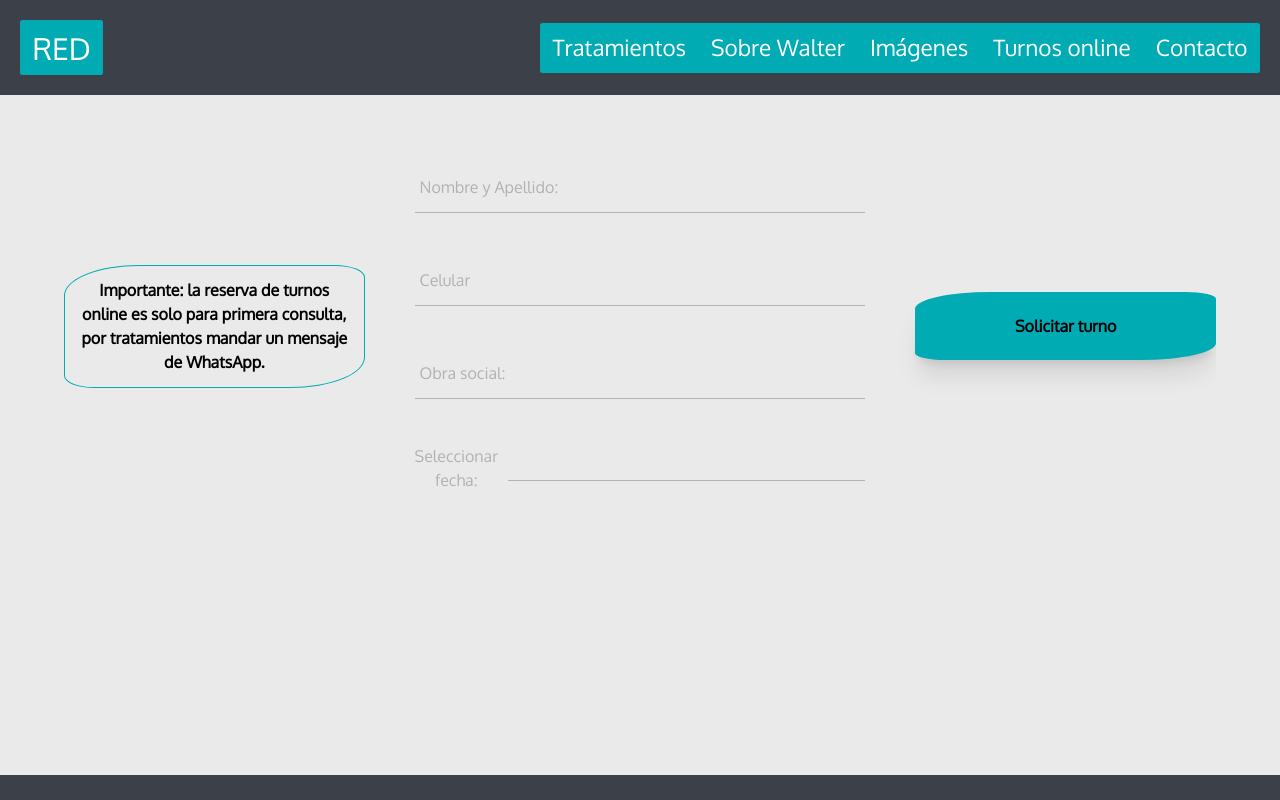
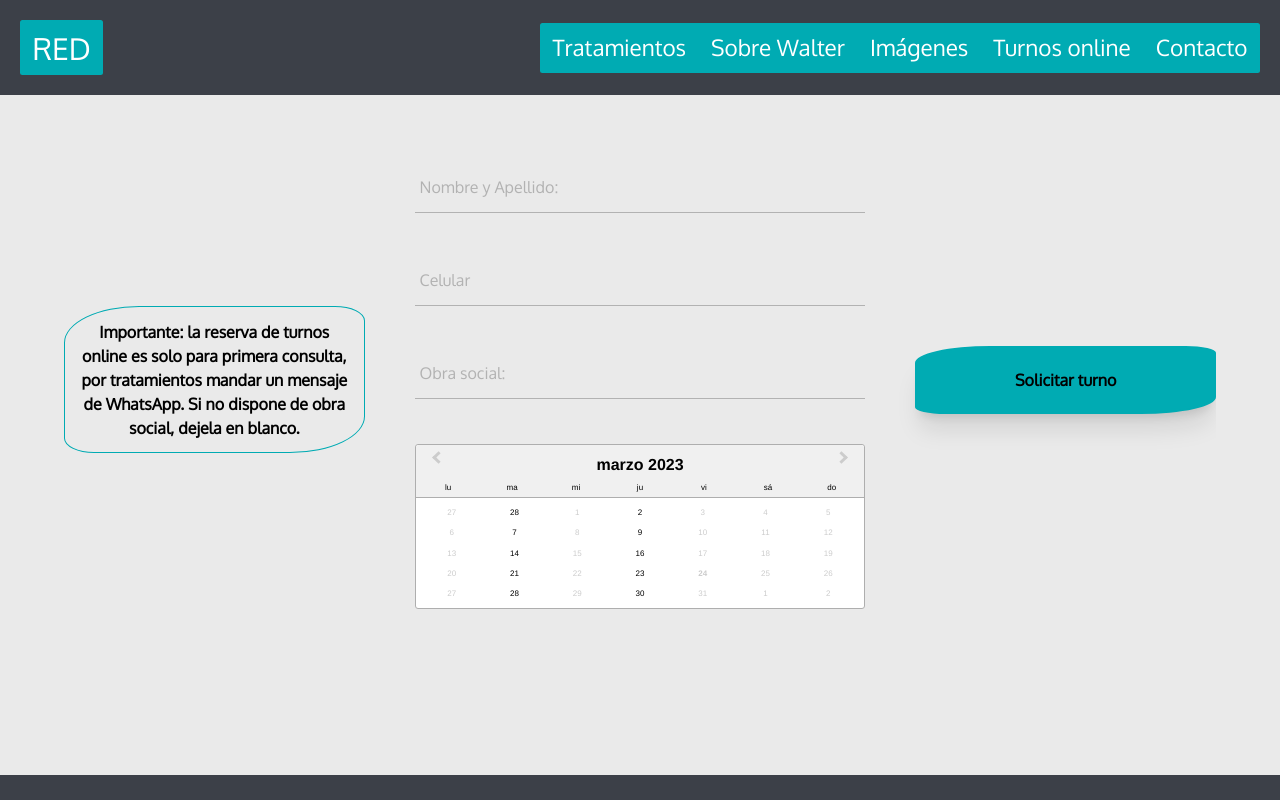
Before and after one commit to AntonioDelGreco/consultorio_FRONTEND, a React (Vite) app: page /turnos in a window 1280 px wide. Built offline with nearby package versions, Linux system fonts and the light colour scheme; no server answers.

Commit message:
Correciones

```diff
--- a/src/components/Turnos.jsx
+++ b/src/components/Turnos.jsx
@@ -28,10 +28,8 @@ const Turnos = () => {
   const [ formValues, setFormValues ] = useState(defaultFormTurno);
   const { nombre, celular, obraSocial, fecha, horario } = formValues;
   const alertaRef = useRef();
+  const horarioRef = useRef();
   const [ alerta, setAlerta ] = useState(defaultAlert);
-  useEffect(() => {
-    alertaRef.current?.scrollIntoView({ behavior:'smooth' });
-  }, [alerta])
 
   //LOGICA
   const filterDate = date => date.getDay() === 2 || date.getDay() === 4;
@@ -87,13 +85,20 @@ const Turnos = () => {
     setTimeout(() => setAlerta(defaultAlert), 3000);
   }
 
+  useEffect(() => {
+    alertaRef.current?.scrollIntoView({ behavior:'smooth' });
+  }, [alerta])
+  useEffect(() => {
+    horarioRef.current?.scrollIntoView({ behavior:'smooth' });
+  }, [horario])
+
   return (
     <main className="contenedor py-10 overflow-x-hidden">
-      <form className='flex flex-col lg:flex-row items-center gap-20' onSubmit={handleFormSubmit}>
-        <div className='lg:w-1/3'>
-          <h2 className='border border-turqueza border-dos-esquinas p-5 text-center font-bold'>Importante: la reserva de turnos online es solo para primera consulta, por tratamientos mandar un mensaje de WhatsApp.</h2>
+      <form className='flex flex-col md:flex-row items-center gap-20' onSubmit={handleFormSubmit}>
+        <div className='md:w-1/3'>
+          <h2 className='border border-turqueza border-dos-esquinas p-5 text-center font-bold'>Importante: la reserva de turnos online es solo para primera consulta, por tratamientos mandar un mensaje de WhatsApp. Si no dispone de obra social, dejela en blanco.</h2>
         </div>
-        <div className='lg:w-1/2 overflow-x-hidden'>
+        <div className='w-full md:w-1/2'>
           <InputForm
             tipoInput='input'
             label='Nombre y Apellido:'
@@ -120,23 +125,21 @@ const Turnos = () => {
             value={obraSocial}
             onChange={handleInputTurnos}
             />
-          <div className='flex flex-col items-center md:flex-row gap-4 mb-16'>
-            <h2 className={`text-center text-grisClaro ${fecha && 'text-negro'}`}>Seleccionar fecha:</h2>
           <DatePicker
-              className="border-b bg-casiBlanco border-grisClaro w-screen"
-              withPortal
+            dateFormat="dd/MM/yyyy"
+            calendarClassName='date-picker-custom mb-10'
+            inline
             locale={es}
             name="fecha"
             onChange={handleInputTurnos}
             filterDate={filterDate}
             selected={fecha}
           />
-          </div>
           <Collapse isOpened={true}>
-            { horario && <p className='mb-16'>Su horario sera: <span className='font-bold text-3xl'>{horario}hs</span>. Existen dos horarios, uno para cada dia. De lo contrario comunicarse por WhatsApp.</p> }
+            { horario && <p ref={horarioRef} className='mb-16'>Su horario sera: <span className='font-bold text-3xl'>{horario}hs</span>. Existen dos horarios, uno para cada dia. De lo contrario comunicarse por WhatsApp.</p> }
           </Collapse>
         </div>
-        <div className='lg:w-1/3'>
+        <div className='md:w-1/3'>
           <Button tipo={'submit'} texto={'Solicitar turno'}/>
         </div>
       </form>
--- a/src/components/contacto/InputForm.jsx
+++ b/src/components/contacto/InputForm.jsx
@@ -2,7 +2,7 @@ const InputForm = ({tipoInput, label, ...otherProps}) => {
   return (
     <div className="group">
       {tipoInput === 'input' ?
-      <input className='form-input ' {...otherProps}/>
+      <input className='form-input' {...otherProps}/>
       :
       <textarea className="form-input" {...otherProps} ></textarea>}
       <label className={`${otherProps.value.length > 0 ? 'shrink' : '' } form-input-label`}>{label}</label>
--- a/src/index.css
+++ b/src/index.css
@@ -188,3 +188,39 @@ ion-icon {
   font-size: 1.2rem;
   color:#000000;
 }
+
+/* ESTILOS AL CALENDARIO EN PAGINA TURNOS */
+.react-datepicker{
+  width: 100%;
+}
+
+.react-datepicker__month-container{
+  width: 100%;
+}
+
+.react-datepicker__current-month{
+  font-size: 1.6rem !important;
+}
+
+.react-datepicker__day-names{
+  max-width: 90%;
+  margin: 0 auto;
+  display: flex;
+  justify-content: space-between;
+  align-items: center;
+}
+
+.react-datepicker__day--selected{
+  padding: 0.5rem 1.2rem;
+  display: flex !important;
+  justify-content: center;
+  align-items: center;
+}
+
+.react-datepicker__week{
+  max-width: 90%;
+  margin: 0 auto;
+  display: flex;
+  justify-content: space-between;
+  align-items: center;
+}
```
Lines whose indentation alone changed are shown as unchanged.
